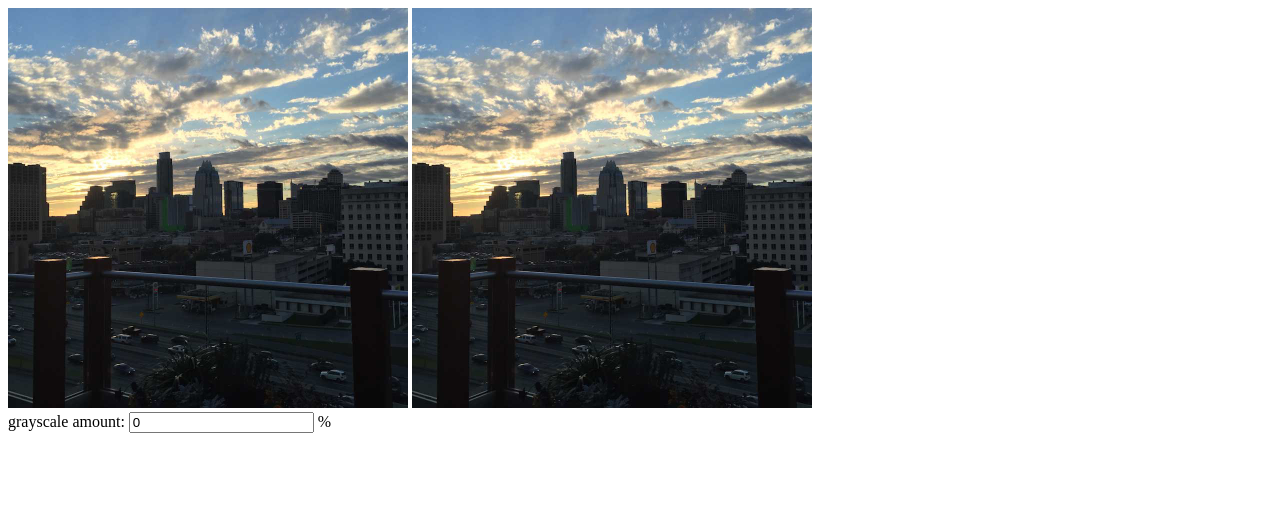
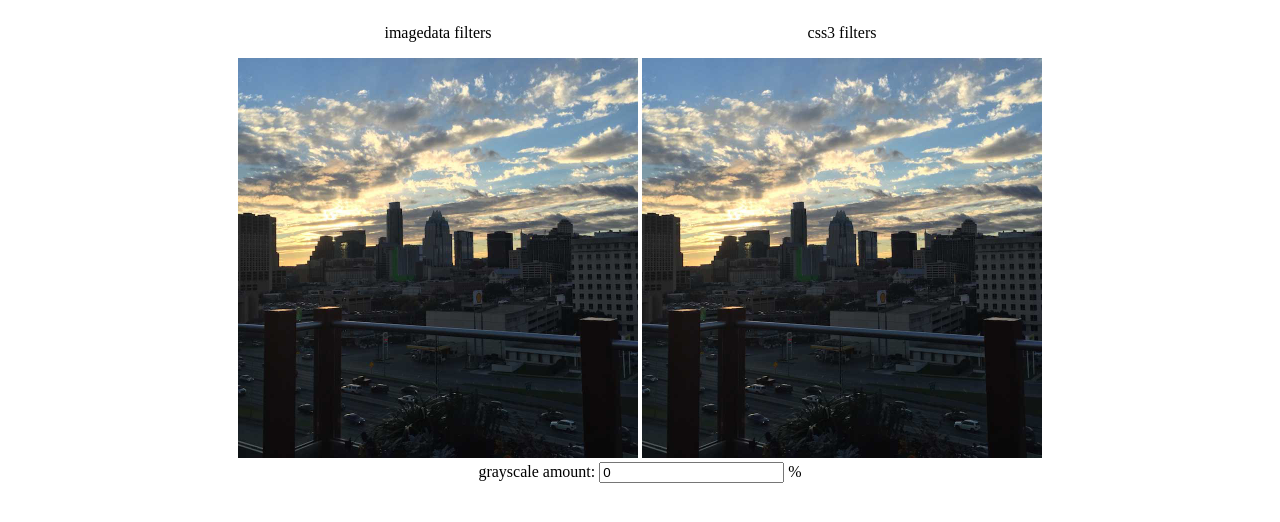
Before and after one commit to klouskingsley/imagedata-filters, a website: page example/index.html in a window 1280 px wide. Drawn offline with nearby package versions, Linux system fonts and the light colour scheme.

Commit message:
fix broken example

```diff
--- a/example/index.html
+++ b/example/index.html
@@ -10,13 +10,25 @@
             width: 400px;
             height: 400px;
         }
+        .blk {
+            display: inline-block;
+        }
+        .control-container, .image-container {
+            text-align: center;
+        }
     </style>
 </head>
 <body>
     <div id="app">
         <div class="image-container">
-            <img v-bind:src="src" id="img"/>
-            <img src="./atx.jpg" id="originImg"/>
+            <div class="blk">
+                <p>imagedata filters</p>
+                <img v-bind:src="src" id="img"/>
+            </div>
+            <div class="blk">
+                <p>css3 filters</p>
+                <img src="./atx.jpg" id="originImg" v-bind:style="{filter: 'grayscale(' + grayscaleAmount + '%)'}"/>
+            </div>
         </div>
         <div class="control-container">
             <div>grayscale amount:
@@ -36,19 +48,11 @@
             },
             methods: {
                 changeSrc: function () {
-                    // if (this.grayscaleAmount < 0 || this.grayscaleAmount > 100) {
-                    //     return
-                    // }
-                    console.log('changesrc')
                     var canvas = this.getCanvas()
                     var ctx = canvas.getContext('2d')
                     var imgdata = ctx.getImageData(0, 0, canvas.width, canvas.height)
-                    console.log(imgdata.data)
-                    // imagedataFilters.contrast(imgdata, {amount: this.grayscaleAmount})
-                    // imagedataFilters.brightness(imagedataFilters.sepia(imgdata, {amount: .5}), {amount: 1.2})
-                    imagedataFilters.sepia(imagedataFilters.brightness(imgdata, {amount: 1.2}), {amount: .5})
+                    imagedataFilters.grayscale(imgdata, {amount: this.grayscaleAmount / 100})
 
-                    console.log(imgdata.data)
                     ctx.putImageData(imgdata, 0, 0)
                     this.setCanvas(canvas)
                 },
```
